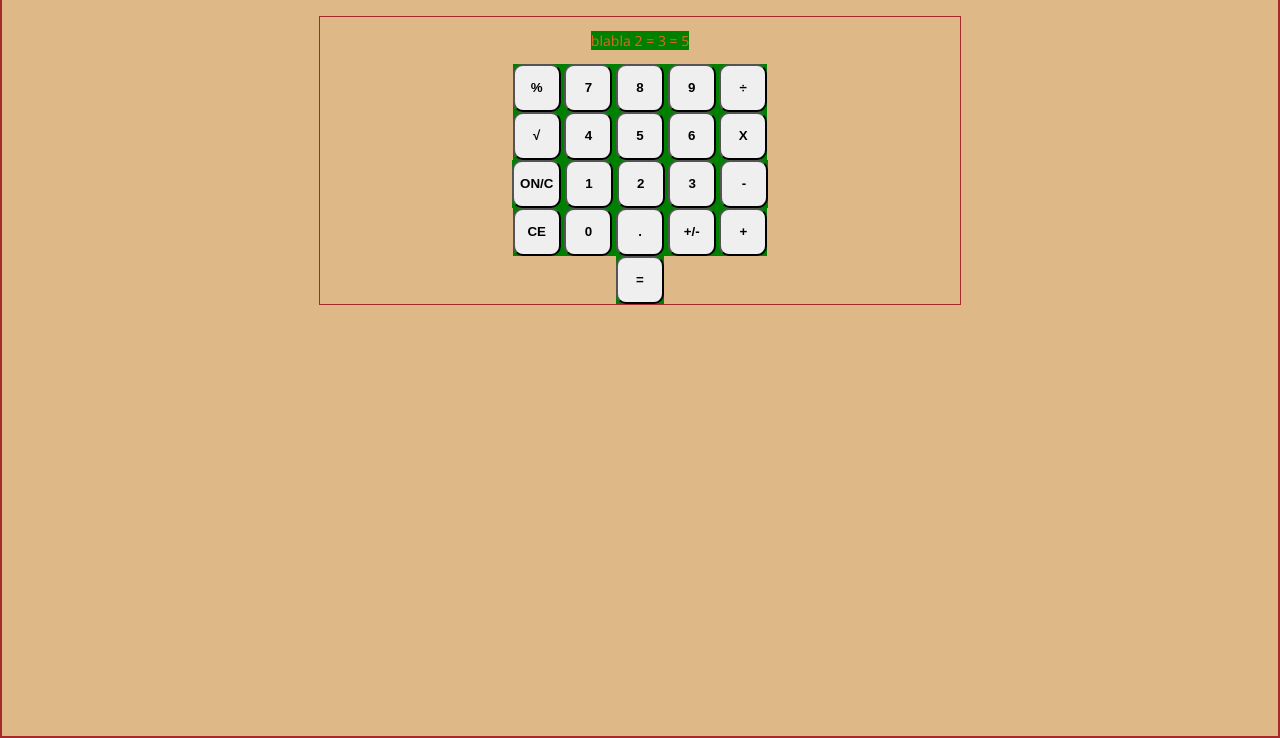
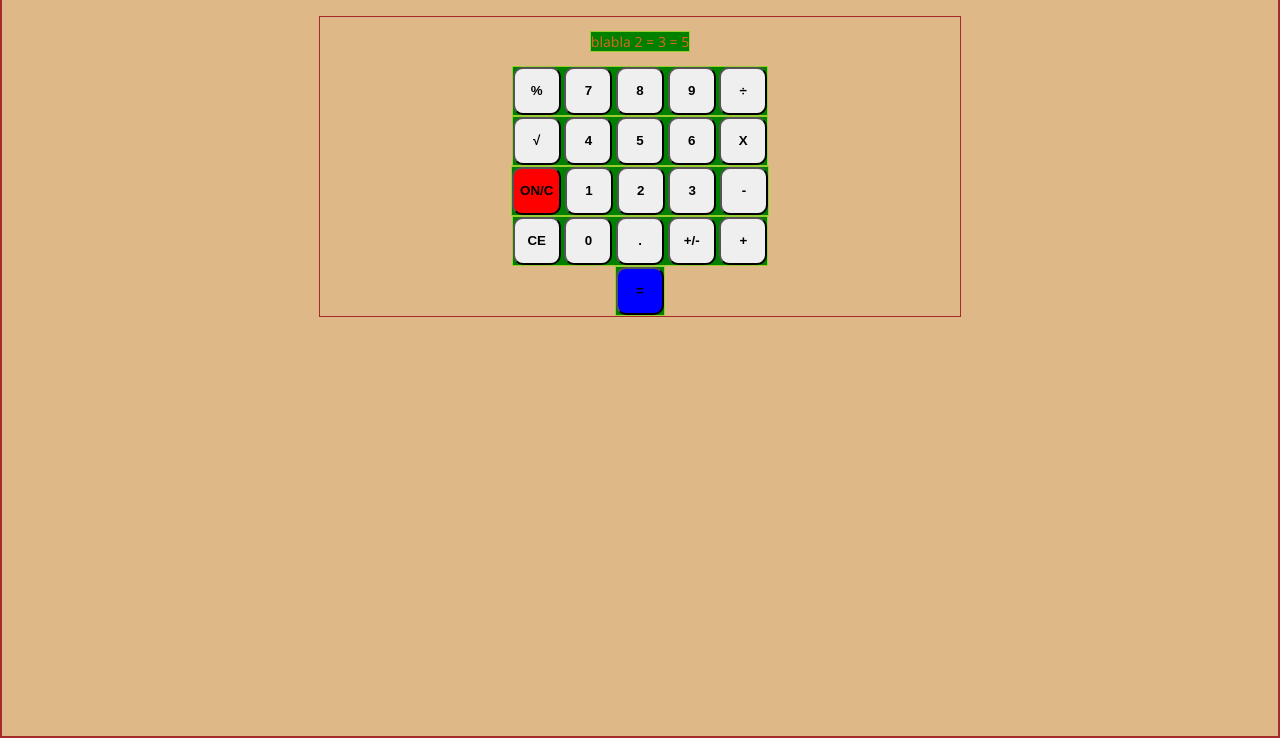
Before and after one commit to krauseangelique/sirius_calculatrice_step_by, a plain HTML site: page index.html in a window 1280 px wide. Shown: the part 62-800 px from the top of the page. Drawn offline with Linux system fonts and the light colour scheme.

Commit message:
add color on specifics buttons blue and red

```diff
--- a/css/style.css
+++ b/css/style.css
@@ -30,6 +30,7 @@ main{
 p , div.column {
     background-color :green;
     max-width: 20rem;
+    border: 1px solid yellowgreen;
 
 }
 input{
@@ -38,3 +39,9 @@ input{
     font-weight: 700;
     border-radius: 10px;
 }
+input.efface{
+    background-color: red;
+}
+input.egal{
+    background-color: blue;
+}
--- a/index.html
+++ b/index.html
@@ -28,7 +28,7 @@
                 <input type="button" id="text" value="X">
             </div>
             <div class="column">
-                <input type="button" id="text" value="ON/C">
+                <input type="button" id="text" class="efface" value="ON/C">
                 <input type="button" id="text" value="1">
                 <input type="button" id="text" value="2">
                 <input type="button" id="text" value="3">
@@ -42,7 +42,7 @@
                 <input type="button" id="text" value="+">
             </div>
             <div class="column">
-                <input type="button" value="=">
+                <input type="button" class= "egal" value="=">
             </div>
 
 
```
